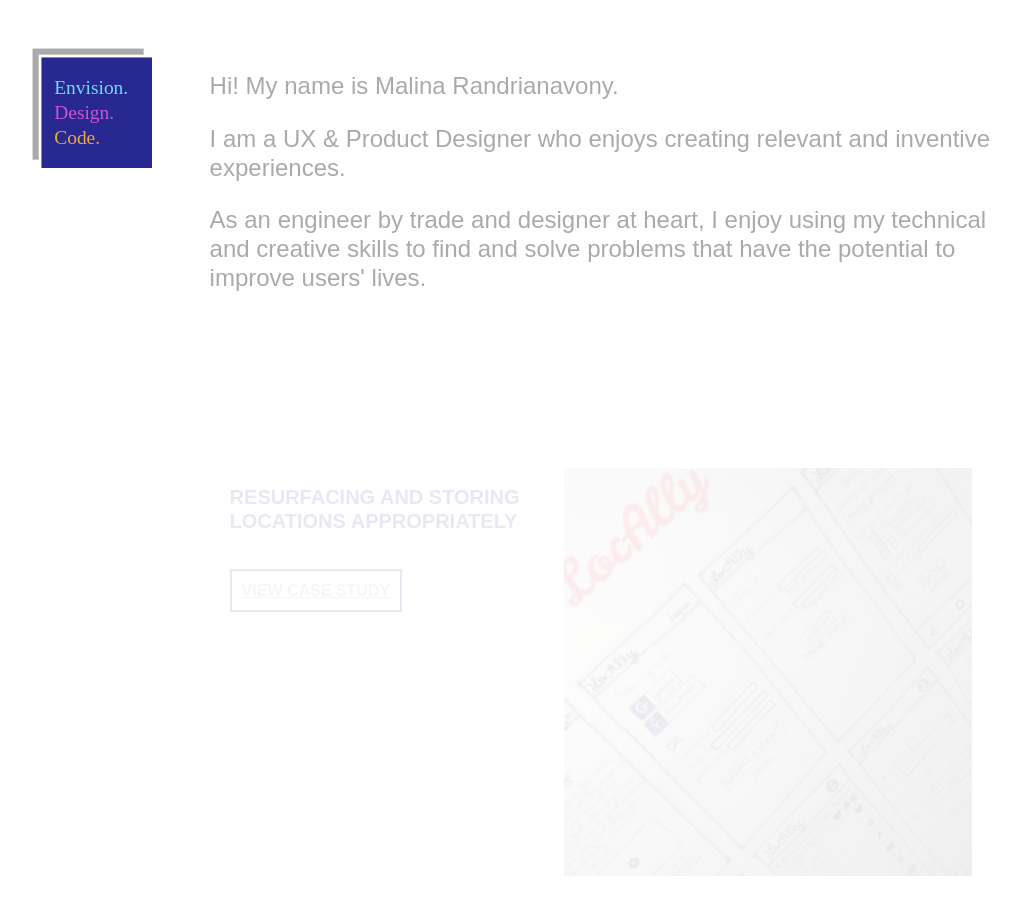
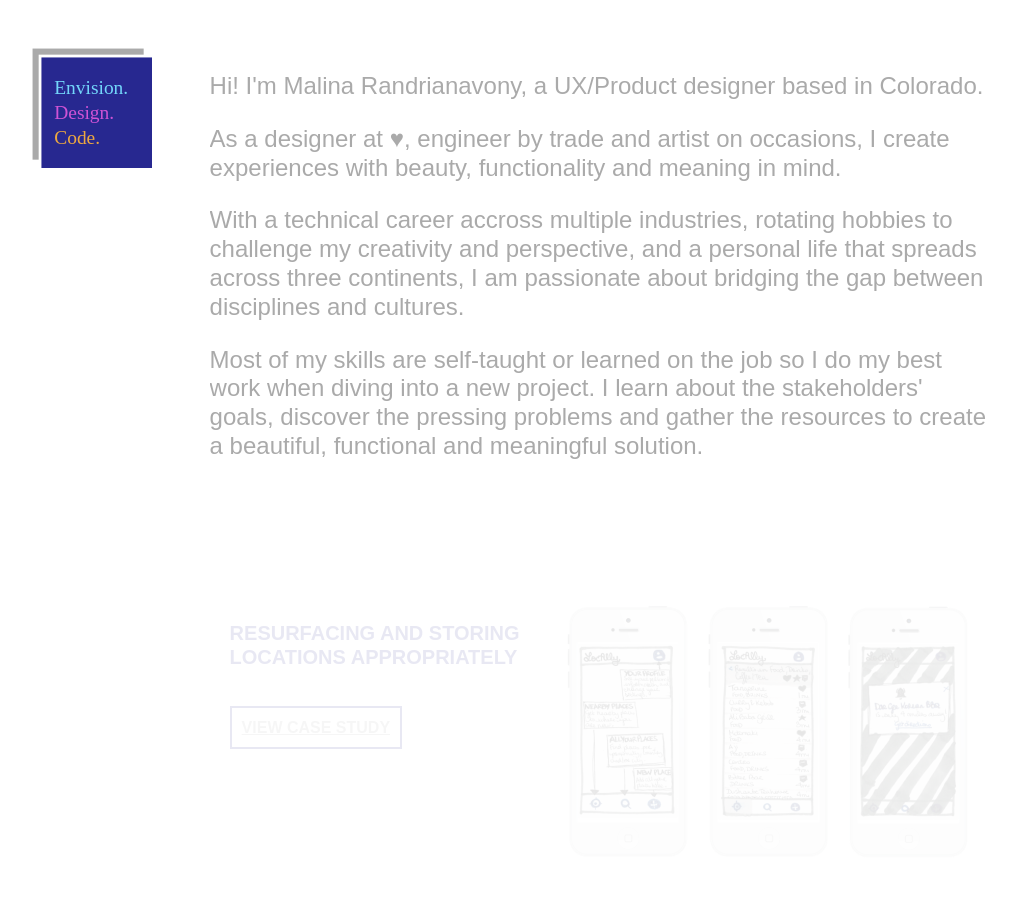
Before and after one commit to designesse/envision-design-code, a Jekyll site: the page built from _pages/index.html, in a window 1280 px wide and 900 px high. Shown: the whole window, without its empty margins (128-1148 px from the left). Built offline with Jekyll 4.4.1, drawn with Linux system fonts in a browser that asks for light colours; some web fonts are replaced; some of the changed text lies outside the part shown.

Commit message:
Updated intro/about me and update showcase project pictures.

```diff
--- a/_pages/index.html
+++ b/_pages/index.html
@@ -5,9 +5,10 @@
 ---
 
 <section id="intro" class="text-med" data-type="envision design code">
-	<p>Hi! My name is Malina Randrianavony.</p>
-	<p>I am a UX & Product Designer who enjoys creating relevant and inventive experiences.</p>
-	<p>As an engineer by trade and designer at heart, I enjoy using my technical and creative skills to find and solve problems that have the potential to improve users' lives.</p>
+	<p>Hi! I'm Malina Randrianavony, a UX/Product designer based in Colorado.</p>
+	<p>As a designer at &#9829;, engineer by trade and artist on occasions, I create experiences with beauty, functionality and meaning in mind.</p>
+	<p>With a technical career accross multiple industries, rotating hobbies to challenge my creativity and perspective, and a personal life that spreads across three continents, I am passionate about bridging the gap between disciplines and cultures.</p>
+	<p>Most of my skills are self-taught or learned on the job so I do my best work when diving into a new project. I learn about the stakeholders' goals, discover the pressing problems and gather the resources to create a beautiful, functional and meaningful solution.</p>
 </section>
 
 {% for project in site.projects %}
@@ -23,7 +24,7 @@
 <section id="about-me" class="text-med" data-type="envision design code">
 	<h2 class="align" >About Me, Malina</h2>
 	<img class="round-border" src="{{ site.github.url }}/MalinaRandrianavony-linkedin-picture.jpg" alt="Malina Randrianavony's picture">
-	<p>I believe better user experience creates memorable everyday interactions that help you can connect with your audience.</p>
-	<p>I'm ethnically Malagasy, was born and grew up in France, have lived in TX, WY and now based in CO. I am an engineer by trade, designer at heart and artist on occasions. My current hobbies including piano, singing, dancing and running.</p>
-	<p>If you want to know more, you can also find me on <a href="https://www.linkedin.com/in/malinar">LinkedIn</a> or drop me a line at <a href="mailto:malinar@yahoo.com">malinar@yahoo.com</a></p>
+	<p>I was born and grew up in Paris, France with Malagasy parents and lived in TX, WY and ND before settling in CO.</p>
+	<p>My family and friends would describe me as adventurous, reserved and kind. I would try pretty much anything once, do like to have my personal time but also enjoy finding opportunities to use my skills and experience in my free time.</p>
+	<p>You can meet me at <a href="https://www.meetup.com/Boulder-French-table-La-Table-Francophone-de-Boulder/">the Boulder French Table </a>, <a href="https://www.meetup.com/CodeForBoulder/">Code for Boulder </a>, or a Saturday hip-hop class at <a href="http://www.streetsidedance.com/">StreetSide</a>. I am also accessible through <a href="https://www.linkedin.com/in/malinar"> LinkedIn </a> and <a href="mailto:malina.randrianavony@gmail.com"> email </a>.</p>
 </section>
--- a/_projects/0-locAlly.markdown
+++ b/_projects/0-locAlly.markdown
@@ -5,7 +5,7 @@
 id : locally
 data-types: [envision, design]
 permalink: /locally-ux-research-design
-img-link: /_projects/locally/locally-main.jpg
+img-link: /_projects/locally/locally-showcase.png
 ---
 
 <div id="context" class="float-right">
--- a/_projects/1-examinerCom.markdown
+++ b/_projects/1-examinerCom.markdown
@@ -5,7 +5,7 @@
 id : examiner-com
 data-types: [code]
 permalink: /examinercom-responsive-design
-img-link: /_projects/examinerCom/examinercom-new-mobile-desktop.png
+img-link: /_projects/examinerCom/examiner-com-showcase.png
 img-link-alt: Mobile and Desktop new Examiner.com screens
 ---
 
```
Also changed, not shown: _projects/examinerCom/examiner-com-showcase.png (added), _projects/locally/locally-showcase.png (added).
